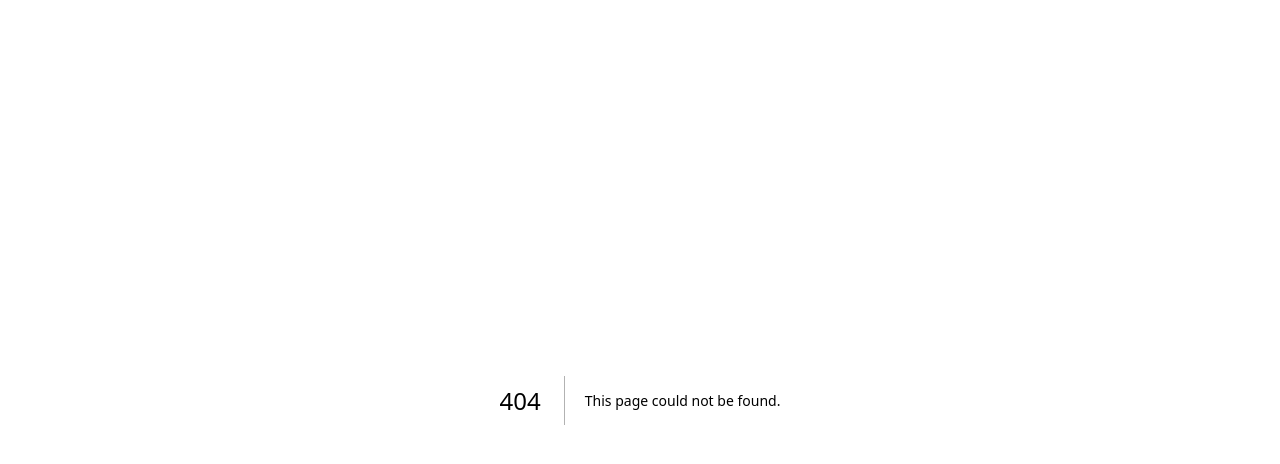
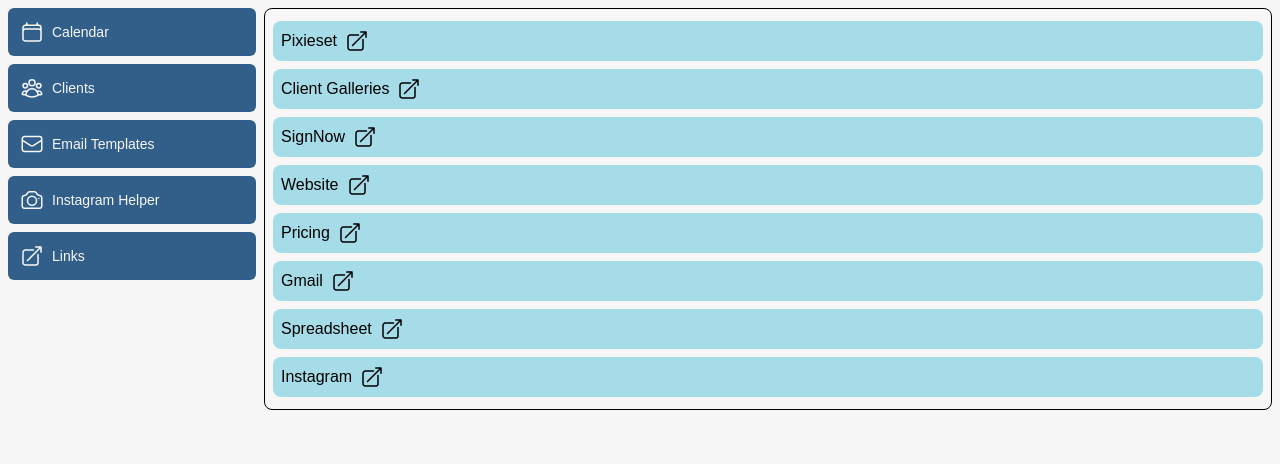
Before and after one commit to andybemont/BP-Portal, a Next.js app: page /home/links in a window 1280 px wide. Before the commit this address had no page. Shown: the top 464 px of the page. Built offline with nearby package versions, Linux system fonts and the light colour scheme; a web font is replaced by a local one.

Commit message:
external links

```diff
--- /dev/null
+++ b/app/home/links/page.tsx
@@ -0,0 +1,57 @@
+import { ArrowTopRightOnSquareIcon } from "@heroicons/react/24/outline";
+
+async function ExternalLink(props: { href: string; caption: string }) {
+  return (
+    <li className="bg-pop2 transition-all my-2 p-2 rounded-lg hover:bg-pop1 hover:text-darkblue">
+      <a href={props.href} target="_blank">
+        <div className="flex flex-row">
+          <span>{props.caption}</span>
+          <ArrowTopRightOnSquareIcon className="ml-2 h-6" />
+        </div>
+      </a>
+    </li>
+  );
+}
+
+export default async function Page(props: {
+  searchParams?: Promise<{
+    query?: string;
+    page?: string;
+  }>;
+}) {
+  return (
+    <main>
+      <ul className="m-1 py-1 px-2 rounded-lg border border-black">
+        <ExternalLink
+          href="https://accounts.pixieset.com/login/?spId=gallery-dashboard"
+          caption="Pixieset"
+        />
+        <ExternalLink
+          href="https://gallery.bemontphoto.com"
+          caption="Client Galleries"
+        />
+        <ExternalLink
+          href="https://app.signnow.com/rctapp/login"
+          caption="SignNow"
+        />
+        <ExternalLink href="https://www.bemontphoto.com/" caption="Website" />
+        <ExternalLink
+          href="https://www.bemontphoto.com/pricing"
+          caption="Pricing"
+        />
+        <ExternalLink
+          href="https://mail.google.com/mail/u/1/#inbox"
+          caption="Gmail"
+        />
+        <ExternalLink
+          href="https://docs.google.com/spreadsheets/d/1B94KwPJROMg8xGIiP5b7KSbo1ujOmJ1hSIipKzI3muo/edit?gid=0#gid=0"
+          caption="Spreadsheet"
+        />
+        <ExternalLink
+          href="https://www.instagram.com/thebemontphoto/"
+          caption="Instagram"
+        />
+      </ul>
+    </main>
+  );
+}
--- a/app/ui/nav/nav-links.tsx
+++ b/app/ui/nav/nav-links.tsx
@@ -5,6 +5,7 @@
   EnvelopeIcon,
   CalendarIcon,
   CameraIcon,
+  ArrowTopRightOnSquareIcon,
 } from "@heroicons/react/24/outline";
 import Link from "next/link";
 import { usePathname } from "next/navigation";
@@ -24,6 +25,11 @@
     name: "Instagram Helper",
     href: "/home/instagram",
     icon: CameraIcon,
+  },
+  {
+    name: "Links",
+    href: "/home/links",
+    icon: ArrowTopRightOnSquareIcon,
   },
 ];
 
```
